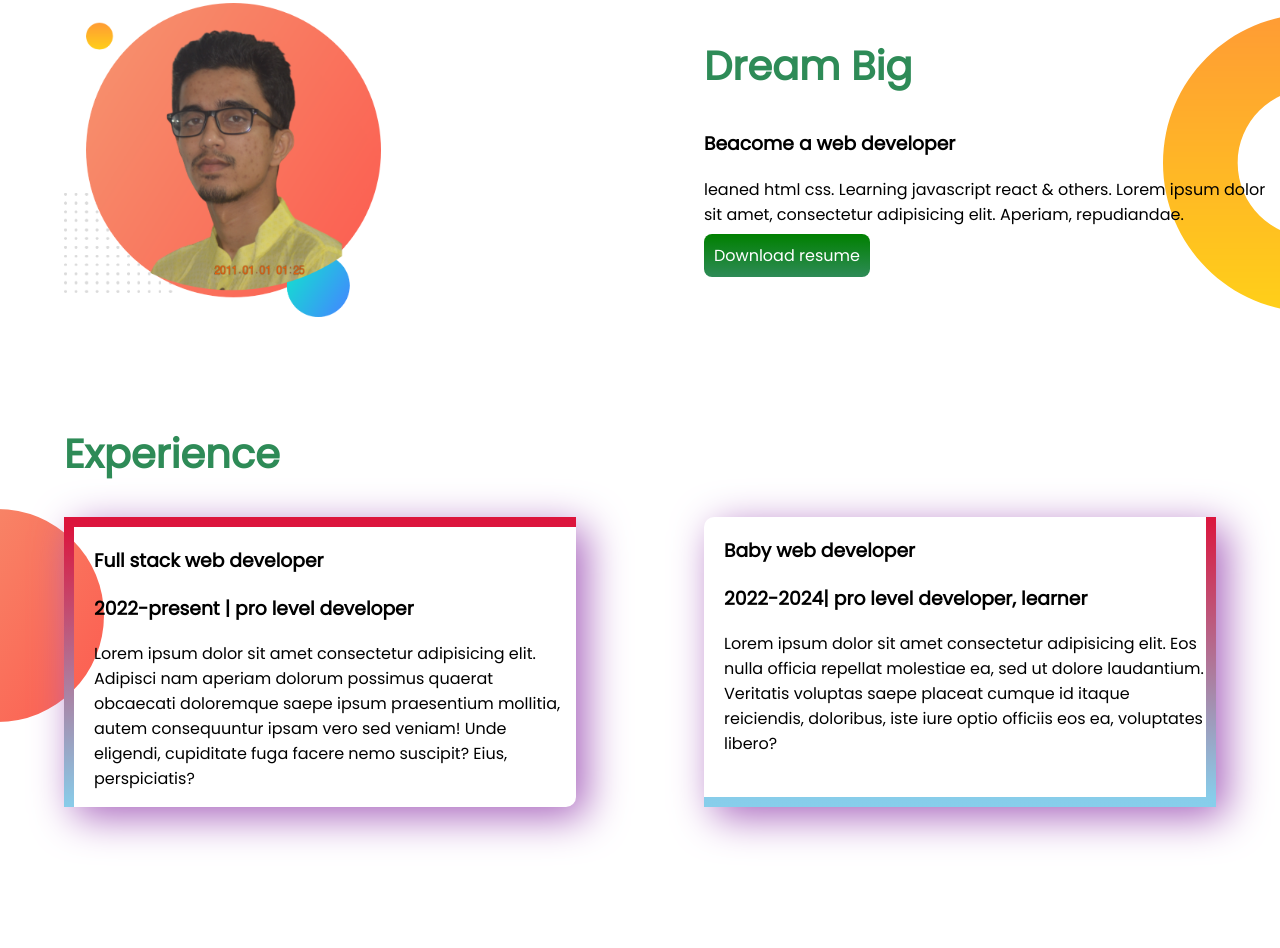
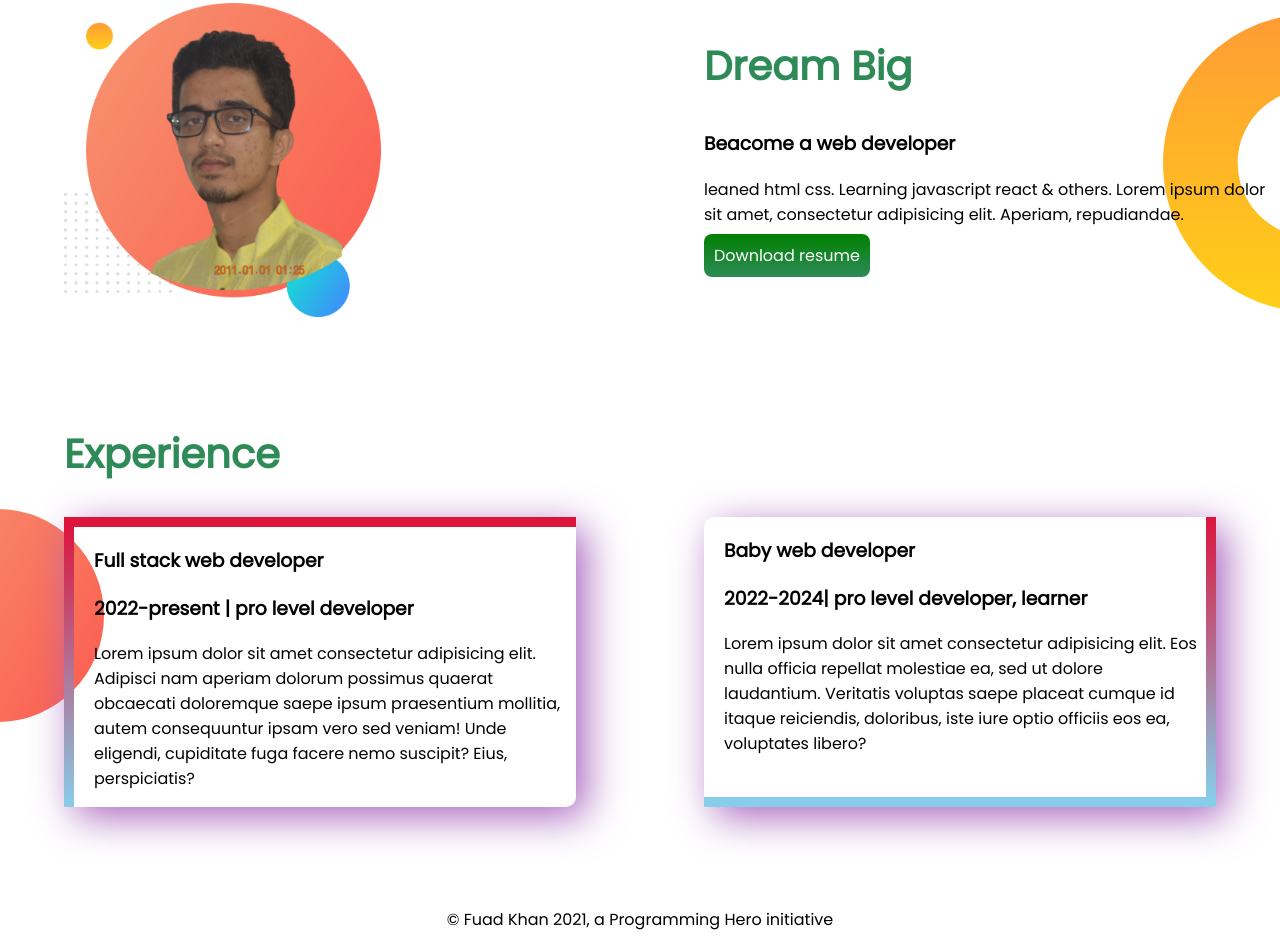
Before and after one commit to fuad-khan1/my-portfolio, a plain HTML site: page index.html in a window 1280 px wide. Shown: the part 419-1367 px from the top of the page. Before the commit the page ends 1326 px from the top, so only its background shows below. Drawn offline with Linux system fonts and the light colour scheme.

Commit message:
footer added

```diff
--- a/index.html
+++ b/index.html
@@ -74,5 +74,8 @@
         </div>
       </div>
     </section>
+    <footer>
+        <p>© Fuad Khan 2021, a Programming Hero initiative</p>
+    </footer>
   </body>
 </html>
--- a/style.css
+++ b/style.css
@@ -45,6 +45,7 @@ h1 {
   margin-left: 5%;
   margin-right: 5%;
   padding-left: 20px;
+  padding-right: 6px;
   box-shadow: 10px 10px 40px rgb(168, 100, 189);
   border-radius: 10px;
 }
@@ -65,3 +66,6 @@ h1 {
     border-image: linear-gradient(crimson, skyblue);
     border-image-slice: 2;
 }
+footer{
+    text-align: center;
+}
```
